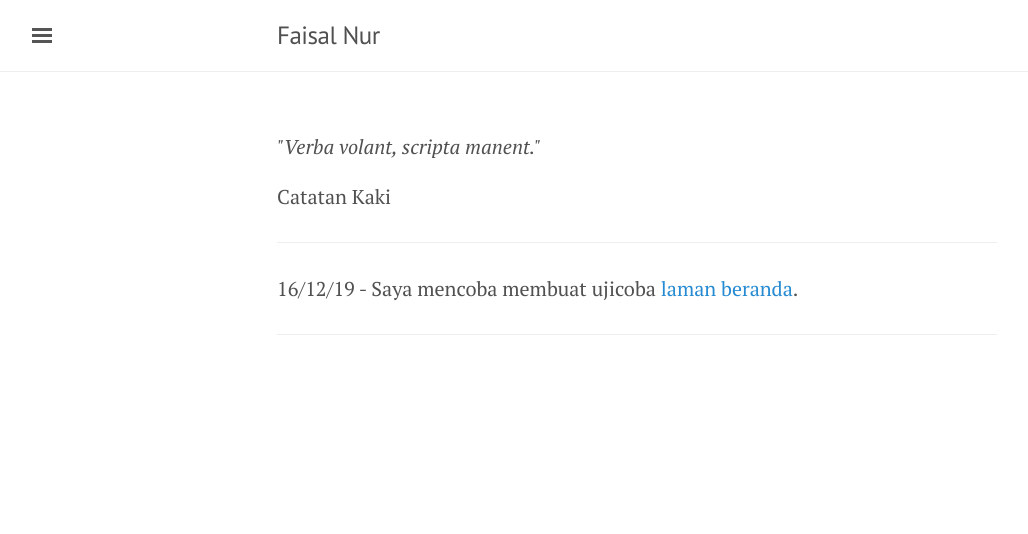
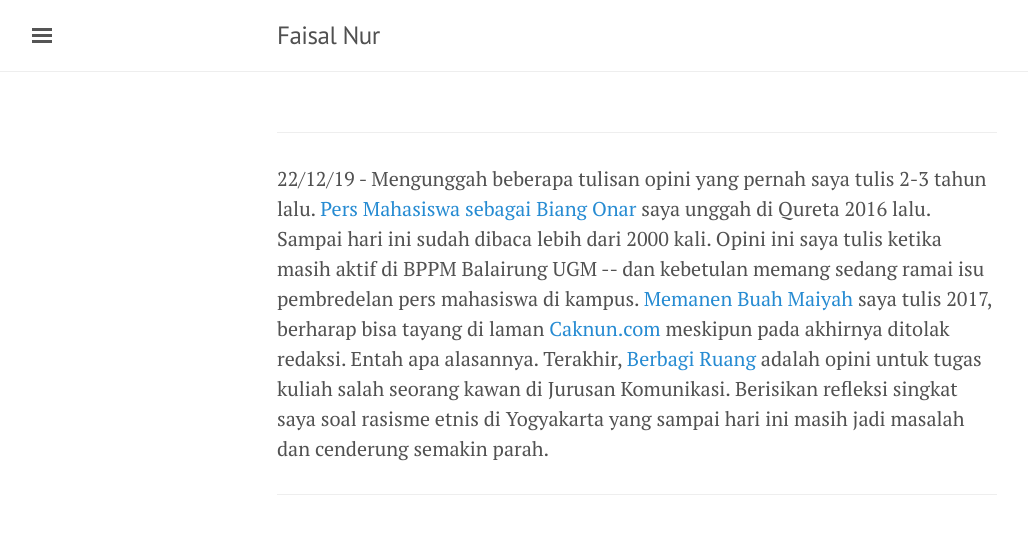
Before and after one commit to faisalnur/faisalnur.github.io, a Jekyll site: the page built from index.html, in a window 1280 px wide. Shown: the top 534 px of the page, without its empty margins (3-1031 px from the left). Built offline with Jekyll 4.4.1, drawn with Linux system fonts in a browser that asks for light colours; the list of posts is cut into pages by our own code.

Commit message:
Update index.html

```diff
--- a/index.html
+++ b/index.html
@@ -2,8 +2,6 @@
 layout: page
 title:
 ---
-<p><em>"Verba volant, scripta manent."</em></p>
-Catatan Kaki
 <hr />
-16/12/19 - Saya mencoba membuat ujicoba <a href="https://faisalnur.github.io/" target="_blank" rel="nofollow">laman beranda</a>.
+22/12/19 - Mengunggah beberapa tulisan opini yang pernah saya tulis 2-3 tahun lalu. <a href="https://faisalnur.github.io/" target="_blank" rel="nofollow">Pers Mahasiswa sebagai Biang Onar</a> saya unggah di Qureta 2016 lalu. Sampai hari ini sudah dibaca lebih dari 2000 kali. Opini ini saya tulis ketika masih aktif di BPPM Balairung UGM -- dan kebetulan memang sedang ramai isu pembredelan pers mahasiswa di kampus. <a href="https://faisalnur.github.io/" target="_blank" rel="nofollow">Memanen Buah Maiyah</a> saya tulis 2017, berharap bisa tayang di laman <a href="https://caknun.com" target="_blank" rel="nofollow">Caknun.com</a> meskipun pada akhirnya ditolak redaksi. Entah apa alasannya. Terakhir, <a href="faisalnur.github.io/2019-12-22-berbagi-ruang.md" target="_blank" rel="nofollow">Berbagi Ruang</a> adalah opini untuk tugas kuliah salah seorang kawan di Jurusan Komunikasi. Berisikan refleksi singkat saya soal rasisme etnis di Yogyakarta yang sampai hari ini masih jadi masalah dan cenderung semakin parah.
 <hr />
```
